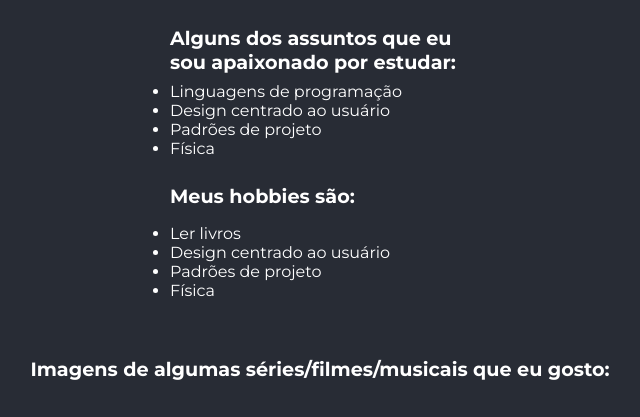
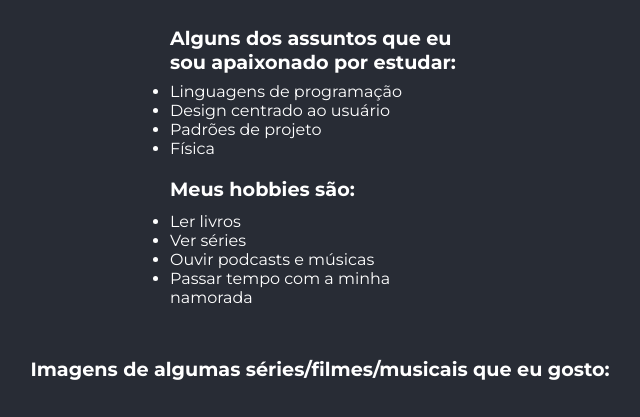
Before and after one commit to RicardoMorato/aboutMe-PTC2020.1, a plain HTML site: page index.html in a window 1280 px wide. Shown: the part 383-800 px from the top of the page, without its empty margins (320-960 px from the left). Drawn offline with Linux system fonts and the light colour scheme; grey boxes are pictures that could not be loaded.

Commit message:
(master): Fixed hobbies section

```diff
--- a/index.html
+++ b/index.html
@@ -44,9 +44,9 @@
     <h2 class="section-subtitle">Meus hobbies são:</h2>
     <ul>
       <li>Ler livros</li>
-      <li>Design centrado ao usuário</li>
-      <li>Padrões de projeto</li>
-      <li>Física</li>
+      <li>Ver séries</li>
+      <li>Ouvir podcasts e músicas</li>
+      <li>Passar tempo com a minha namorada</li>
     </ul>
   </section>
 
```
